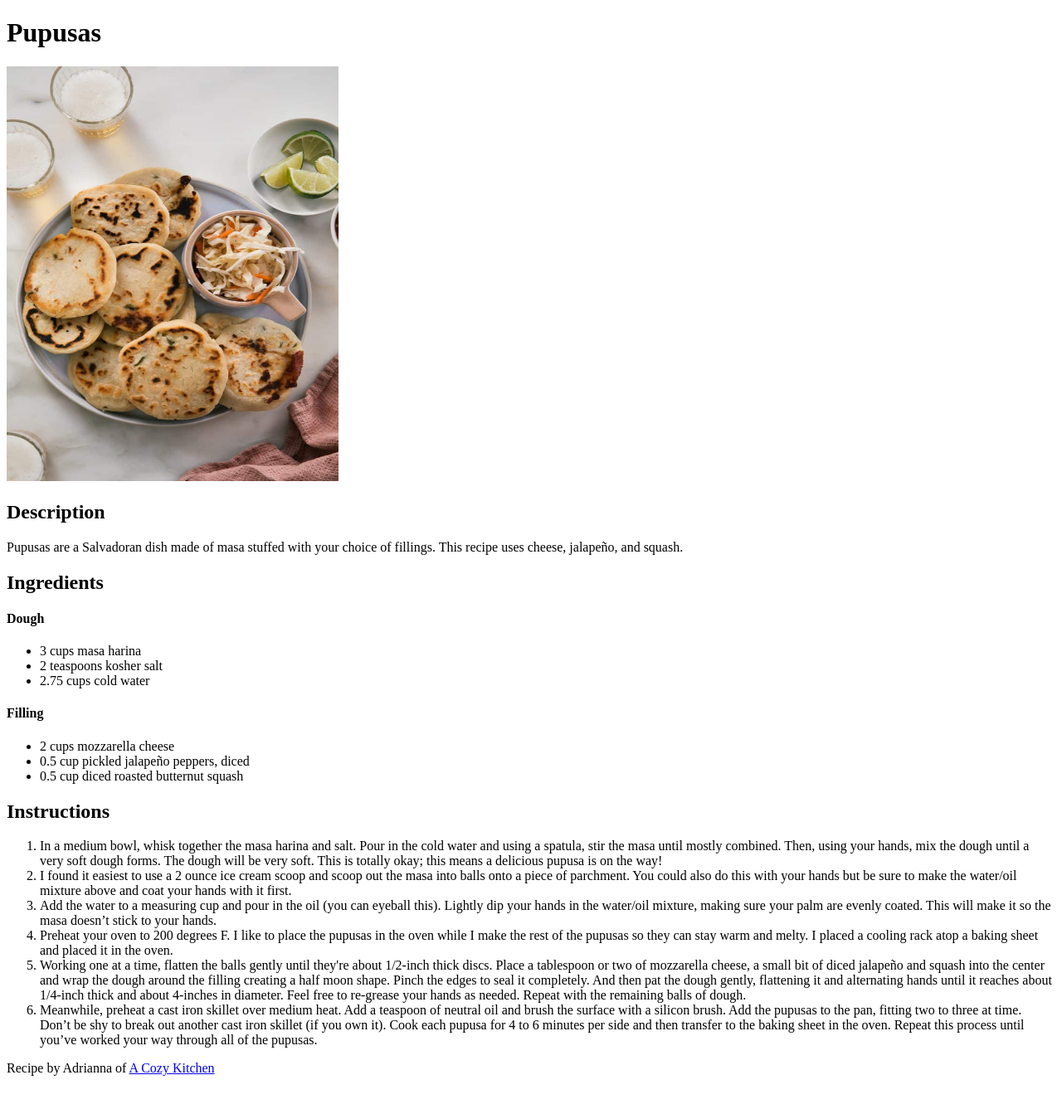
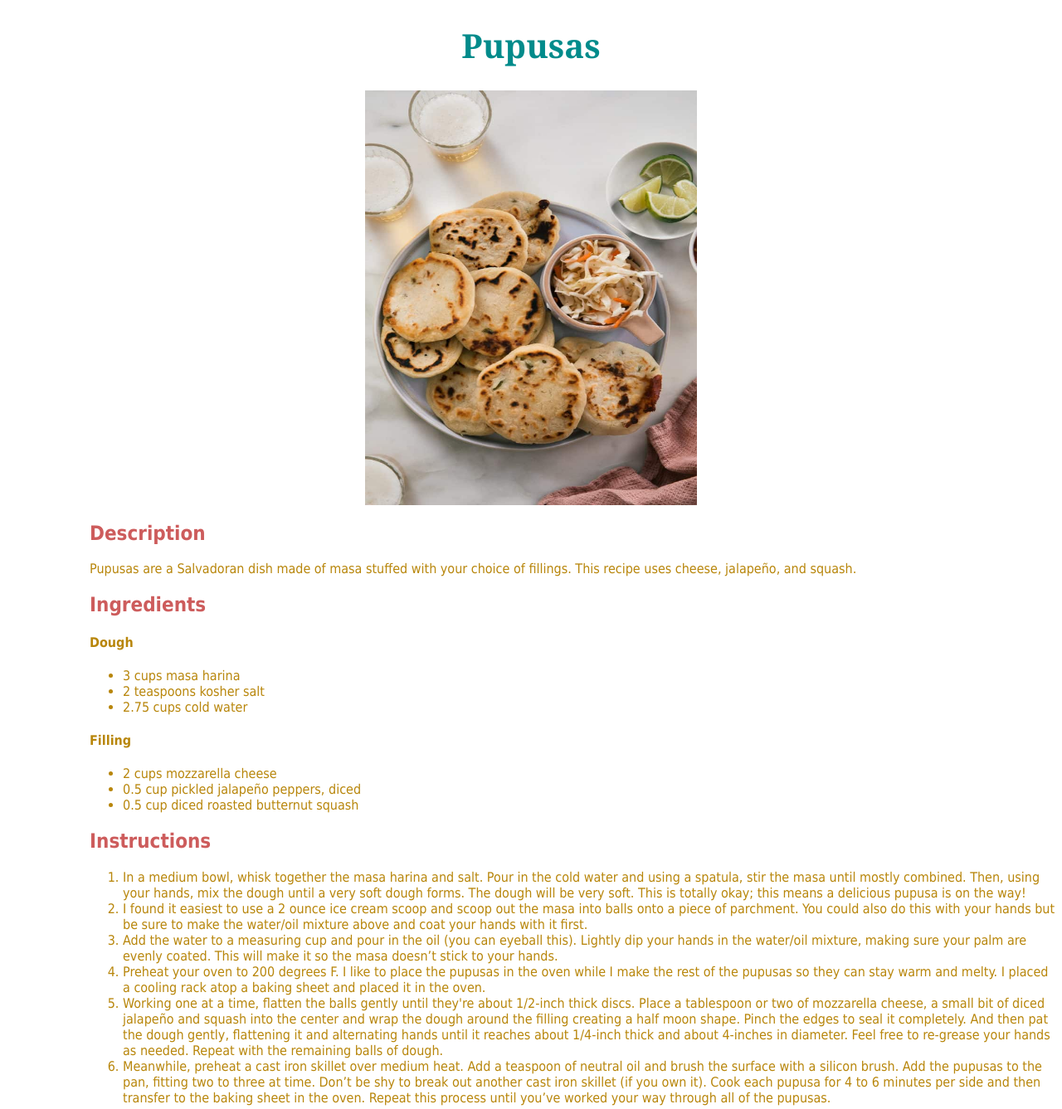
Before and after one commit to zepedae/odin-recipes, a plain HTML site: page recipes/pupusas.html in a window 1280 px wide. Shown: the top 1337 px of the page at 83% size. Before the commit the page ends 1305 px from the top, so only its background shows below. Drawn offline with Linux system fonts and the light colour scheme.

Commit message:
Add style with CSS

```diff
--- a/recipes/pupusas.html
+++ b/recipes/pupusas.html
@@ -2,32 +2,29 @@
 <html lang="en">
     <head>
         <meta charset="UTF-8">
+        <link rel="stylesheet" href="../style.css">
         <title>Pupusas</title>
     </head>
     <body>
         <h1>Pupusas</h1>
             <img src="../images/pupusas.jpg" alt="pupusas" width="400" height="500">
-        <h2>Description</h2>
-            <p>Pupusas are a Salvadoran dish made of masa stuffed with your choice of fillings. This recipe uses cheese, jalape&#241;o, and squash. </p>
-        <h2>Ingredients</h2>
-            <h4>Dough</h4>
-                <div>
-                    <ul>
+        <h2 class="headers">Description</h2>
+            <p class="details">Pupusas are a Salvadoran dish made of masa stuffed with your choice of fillings. This recipe uses cheese, jalape&#241;o, and squash. </p>
+        <h2 class="headers">Ingredients</h2>
+            <h4 class="details">Dough</h4>
+                <ul class="details">
                     <li>3 cups masa harina</li>
                     <li>2 teaspoons kosher salt</li>
                     <li>2.75 cups cold water</li>
                 </ul>
-                </div>
-            <h4>Filling</h4>
-                <div>
-                    <ul>
+            <h4 class="details">Filling</h4>
+                <ul class="details">
                     <li>2 cups mozzarella cheese</li>
                     <li>0.5 cup pickled jalape&#241;o peppers, diced</li>
                     <li>0.5 cup diced roasted butternut squash</li>
                 </ul>
-                </div>
-        <h2>Instructions</h2>
-            <ol>
+        <h2 class="headers">Instructions</h2>
+            <ol class="details">
                 <li>In a medium bowl, whisk together the masa harina and salt. Pour in the cold water and using a spatula, stir the masa until mostly combined. Then, using your hands, mix the dough until a very soft dough forms. The dough will be very soft. This is totally okay; this means a delicious pupusa is on the way!</li>
                 <li>I found it easiest to use a 2 ounce ice cream scoop and scoop out the masa into balls onto a piece of parchment. You could also do this with your hands but be sure to make the water/oil mixture above and coat your hands with it first.</li>
                 <li>Add the water to a measuring cup and pour in the oil (you can eyeball this). Lightly dip your hands in the water/oil mixture, making sure your palm are evenly coated. This will make it so the masa doesn’t stick to your hands.</li>
@@ -35,6 +32,6 @@
                 <li>Working one at a time, flatten the balls gently until they're about 1/2-inch thick discs. Place a tablespoon or two of mozzarella cheese, a small bit of diced jalapeño and squash into the center and wrap the dough around the filling creating a half moon shape. Pinch the edges to seal it completely. And then pat the dough gently, flattening it and alternating hands until it reaches about 1/4-inch thick and about 4-inches in diameter. Feel free to re-grease your hands as needed. Repeat with the remaining balls of dough.</li>
                 <li>Meanwhile, preheat a cast iron skillet over medium heat. Add a teaspoon of neutral oil and brush the surface with a silicon brush. Add the pupusas to the pan, fitting two to three at time. Don’t be shy to break out another cast iron skillet (if you own it). Cook each pupusa for 4 to 6 minutes per side and then transfer to the baking sheet in the oven. Repeat this process until you’ve worked your way through all of the pupusas.</li>
             </ol>
-        <footer>Recipe by Adrianna of <a href="https://www.acozykitchen.com/">A Cozy Kitchen</a></footer>
+        <footer class="details">Recipe by Adrianna of <a href="https://www.acozykitchen.com/">A Cozy Kitchen</a></footer>
     </body>
 </html>
--- /dev/null
+++ b/style.css
@@ -0,0 +1,38 @@
+h1 {
+    font-family:Georgia, serif;
+    color: darkcyan;
+    font-size: 40px;
+    text-align: center;
+}
+
+img {
+    display: block;
+    margin-left: auto;
+    margin-right: auto;
+}
+
+.details,
+ .headers {
+    font-family: "Tahoma", serif;
+    margin-left: 100px;
+}
+
+.details {
+    color: darkgoldenrod;
+}
+
+.headers {
+    color: indianred;
+}
+
+.links {
+    width: auto;
+    background-color: darkkhaki;
+    color: purple;
+    font-size: 28px;
+    text-align: center;
+}
+
+a {
+    margin-left: 60px;
+}
```
Also changed, not shown: index.html (+6 -5 lines), recipes/chicksalad.html (+8 -7 lines), recipes/oatmeal.html (+7 -6 lines). Lines whose indentation alone changed are shown as unchanged.
